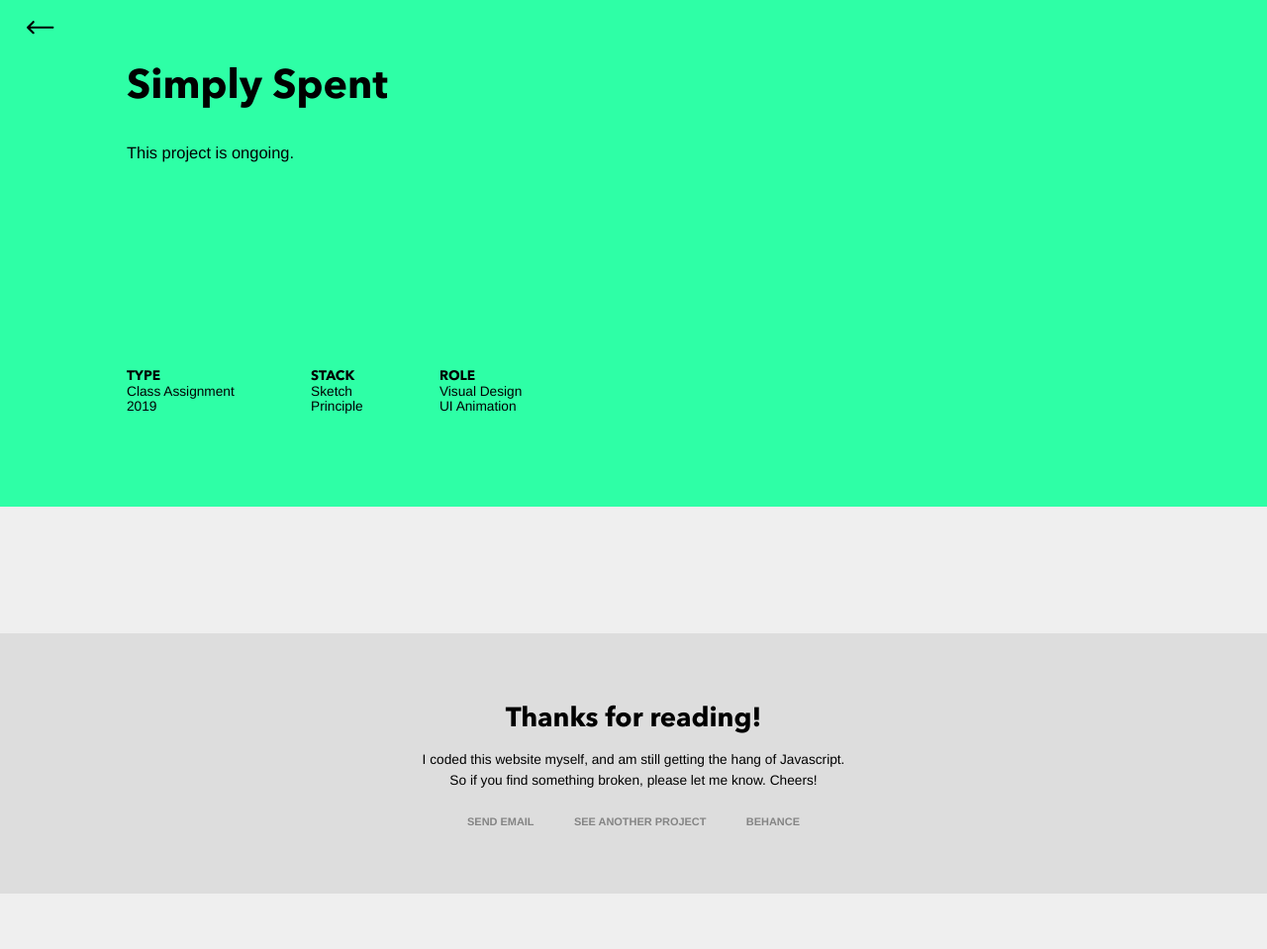
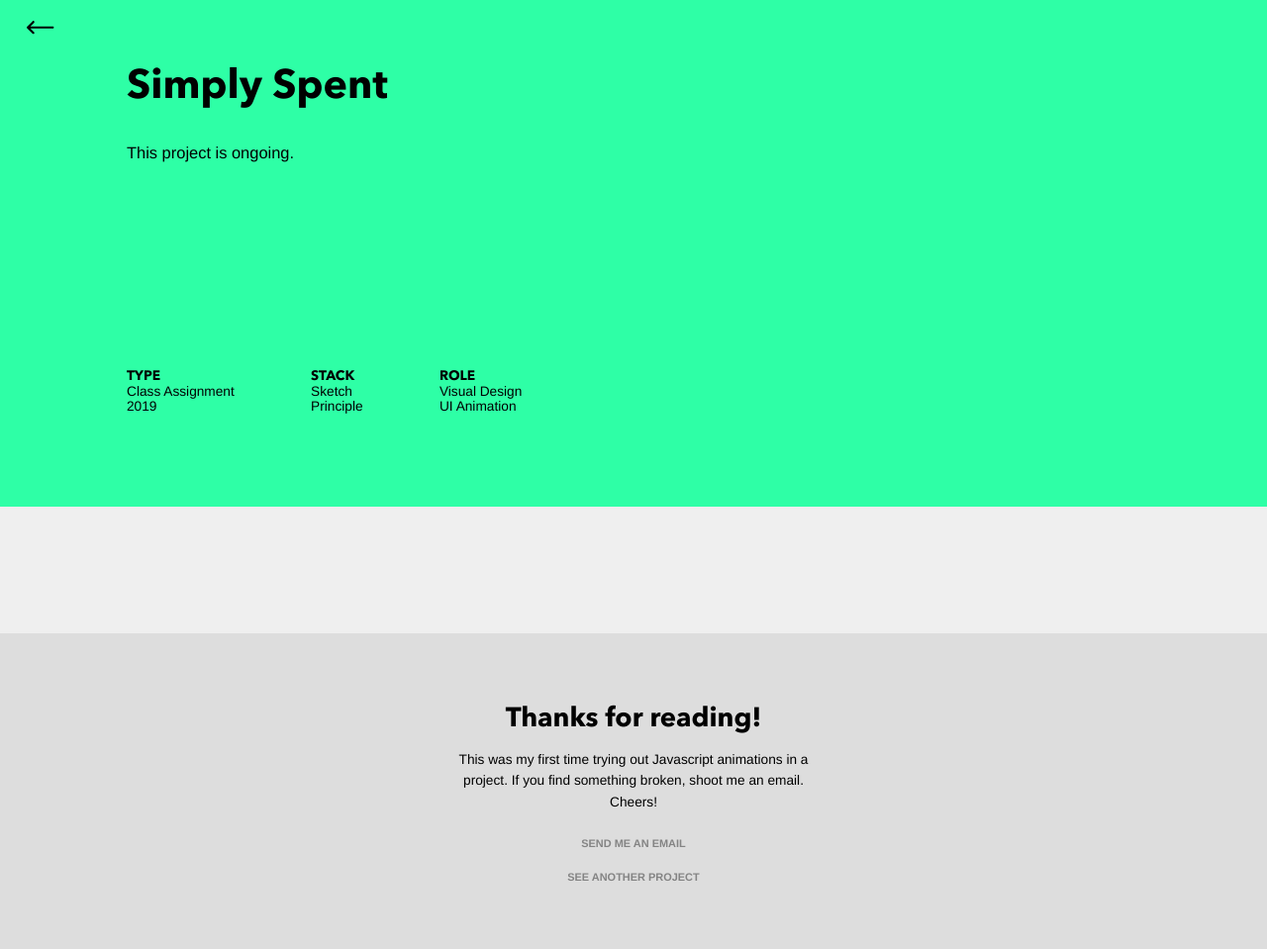
Before and after one commit to clearlysid/clearlysid.github.io, a Jekyll site: the page built from _work/2_uiux.html, in a window 1280 px wide. Shown: the whole page at 99% size. Built offline with Jekyll 4.4.1, drawn with Linux system fonts in a browser that asks for light colours; some web fonts are replaced; before the commit the page ends 903 px from its top, so only the background shows below that.

Commit message:
refined footer

```diff
--- a/_layouts/project.html
+++ b/_layouts/project.html
@@ -41,18 +41,14 @@ layout: default
         </div>
         <div class="contact">
             <h3>Thanks for reading!</h3>
-            <p>I coded this website myself, and am still getting the hang of Javascript.<br>
-                So if you find something broken, please let me know. Cheers!
-            </p>
+            <p>This was my first time trying out Javascript animations in a project. If you find something broken, shoot me an email. Cheers!</p>
+
             <div class="contact-links">
                 <a href="mailto:mail@siddharthjha.com">
-                    <p>Send Email</p>
+                    <p>Send me an Email</p>
                 </a>
                 <a href="{{ site.baseurl }}/index.html" data-swup-transition="home-page">
                     <p>See another project</p>
-                </a>
-                <a href="https://www.behance.net/siddharth-jha" data-swup-transition="home-page">
-                    <p>Behance</p>
                 </a>
             </div>
         </div>
--- a/styles/_sass/_components.scss
+++ b/styles/_sass/_components.scss
@@ -178,11 +178,13 @@
     .footer-nav {
         display: grid;
         grid-template-columns: 1fr 2fr 1fr;
+        width: 59rem;
+        margin: 0 auto;
 
         .contact-links {
             display: flex;
-            flex-direction: row;
-            justify-content: space-between;
+            flex-direction: column;
+            justify-content: space-evenly;
             padding-top: 1rem;
             padding-bottom: 1rem;
             width: 80%;
@@ -190,7 +192,7 @@
 
             a {
                 display: flex;
-                flex-direction: row;
+                // flex-direction: row;
                 justify-content: center;
                 padding: 0.6rem 0;
                 opacity: 0.4;
@@ -200,12 +202,6 @@
                     font-size: 0.8rem;
                     text-transform: uppercase;
                     font-weight: bold;
-                }
-
-                svg {
-                    height: 1rem;
-                    width: 1rem;
-                    fill: black;
                 }
             }
 
@@ -398,6 +394,7 @@
             padding: 1rem 0;
             width: 100%;
             margin: 0 auto;
+            align-items: center;
 
             a {
                 display: flex;
@@ -415,14 +412,14 @@
 
         .contact {
             margin: 0 auto;
-            text-align: left;
+            text-align: center;
             font-size: 0.8rem;
 
             h3 {
-                font-size: 1.4rem;
+                font-size: 1.2rem;
                 margin: 0;
                 padding-bottom: 0.4rem;
-                font-weight: 500;
+                font-weight: 600;
             }
         }
     }
```
